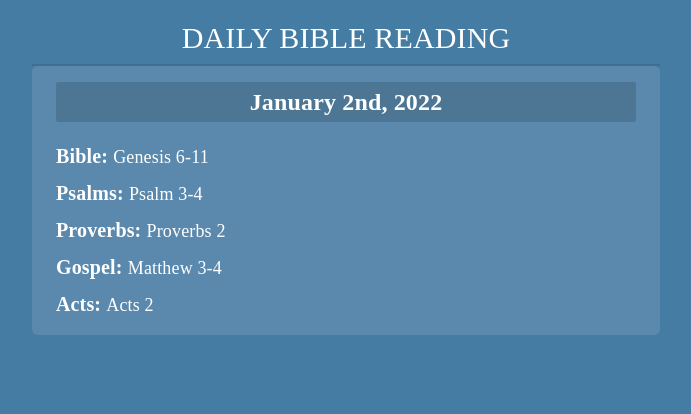
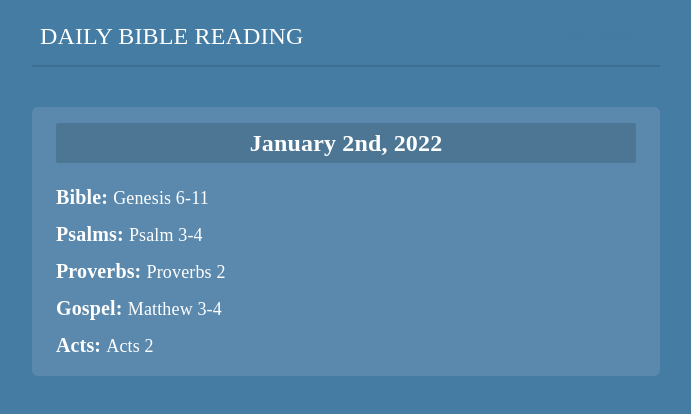
Before and after one commit to abel3t/Bible-reading-plans, a Next.js app: page / in a window 1280 px wide. Shown: the top 414 px of the page, without its empty margins (294-985 px from the left). Built offline with nearby package versions, Linux system fonts and the light colour scheme.

Commit message:
Add settings UI

```diff
--- a/package.json
+++ b/package.json
@@ -15,6 +15,7 @@
     "@emotion/react": "^11.7.1",
     "@emotion/styled": "^11.6.0",
     "@mui/icons-material": "^5.2.5",
+    "@mui/lab": "^5.0.0-alpha.63",
     "@mui/material": "^5.2.6",
     "date-fns": "^2.28.0",
     "firebase": "^9.6.1",
--- a/src/pages/layouts/header.tsx
+++ b/src/pages/layouts/header.tsx
@@ -1,11 +1,77 @@
 import React from 'react';
-import { Button } from '@mui/material';
+import { Backdrop, Button, Modal, Box, TextField } from '@mui/material';
+import DatePicker from '@mui/lab/DatePicker';
+import AdapterDateFns from '@mui/lab/AdapterDateFns';
+import LocalizationProvider from '@mui/lab/LocalizationProvider';
+import enLocale from 'date-fns/locale/en-US';
 
 const Header: React.FC = () => {
+  const [open, setOpen] = React.useState(false);
+  const [value, setValue] = React.useState<Date | null>(new Date());
+
+  const handleOpen = () => setOpen(true);
+  const handleClose = () => setOpen(false);
+
+  const style = {
+    position: 'absolute' as 'absolute',
+    top: '20%',
+    left: '50%',
+    transform: 'translate(-50%, -50%)',
+    width: '40%',
+    bgcolor: 'background.paper',
+    border: '2px solid #000',
+    borderRadius: '10px',
+    boxShadow: 24,
+    p: 4
+  };
+
   return (
-    <div className="flex justify-center w-1/2 border-solid border-b-2 p-2" style={{margin: "0 auto", borderColor: '#3E6F92'}}>
-      <div className="text-3xl">DAILY BIBLE READING</div>
-    </div>
+      <div className="flex content-center w-1/2 border-solid border-b-2 p-2"
+           style={{ margin: '0 auto', borderColor: '#3E6F92' }}>
+        <div className="text-2xl">DAILY BIBLE READING</div>
+        <div className="grow flex justify-end">
+          <Modal
+              aria-labelledby="transition-modal-title"
+              aria-describedby="transition-modal-description"
+              open={open}
+              onClose={handleClose}
+              closeAfterTransition
+              BackdropComponent={Backdrop}
+              BackdropProps={{
+                timeout: 500
+              }}
+          >
+            <Box sx={style}>
+              <div className="font-bold text-lg mb-2 py-2" style={{ borderBottom: 'solid 1px #ccc' }}>
+                Reading Settings
+              </div>
+              <div className="py-2 flex justify-between items-center" style={{ borderBottom: 'solid 1px #ccc' }}>
+                <div className="font-bold">Start Date</div>
+                <div>
+                  <LocalizationProvider dateAdapter={AdapterDateFns} locale={enLocale}>
+
+                    <DatePicker
+                        mask="__/__/____"
+                        value={value}
+                        onChange={(newValue: any) => setValue(newValue)}
+                        renderInput={(params: any) => <TextField {...params} />}
+                    />
+                  </LocalizationProvider>
+                </div>
+              </div>
+
+              <div className="flex justify-end">
+                <Button variant="outlined" className="mt-5">
+                  Save
+                </Button>
+              </div>
+
+            </Box>
+          </Modal>
+
+          <Button variant="outlined" className="text-white" onClick={handleOpen}>Settings</Button>
+        </div>
+      </div>
   );
 };
 
--- a/src/pages/layouts/index.tsx
+++ b/src/pages/layouts/index.tsx
@@ -46,7 +46,9 @@ const AppLayout: React.FC = ({ children }) => {
             >
               <Header/>
 
-              {children}
+              <div className="mt-10">
+                {children}
+              </div>
 
             </Box>
         )}
```
